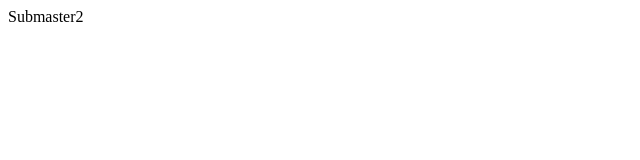
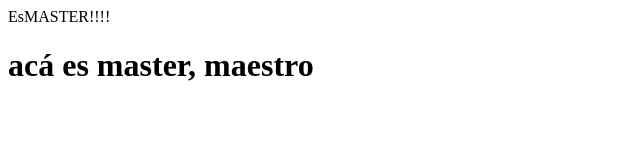
Before and after one commit to FBenja/tp2, a plain HTML site: page fusion con conflicto/file1.html in a window 1280 px wide. Shown: the whole page, without its empty margins (0-640 px from the left). Drawn offline with Linux system fonts and the light colour scheme.

Commit message:
Master 1

```diff
--- a/fusion con conflicto/file1.html
+++ b/fusion con conflicto/file1.html
@@ -6,7 +6,8 @@
 </head>
 <body>
     <div>
-        <p> Submaster2 </p>
+        <p> EsMASTER!!!! </p>
+        <h1>acá es master, maestro</h1>
     </div>
 </body>
 </html>
```
